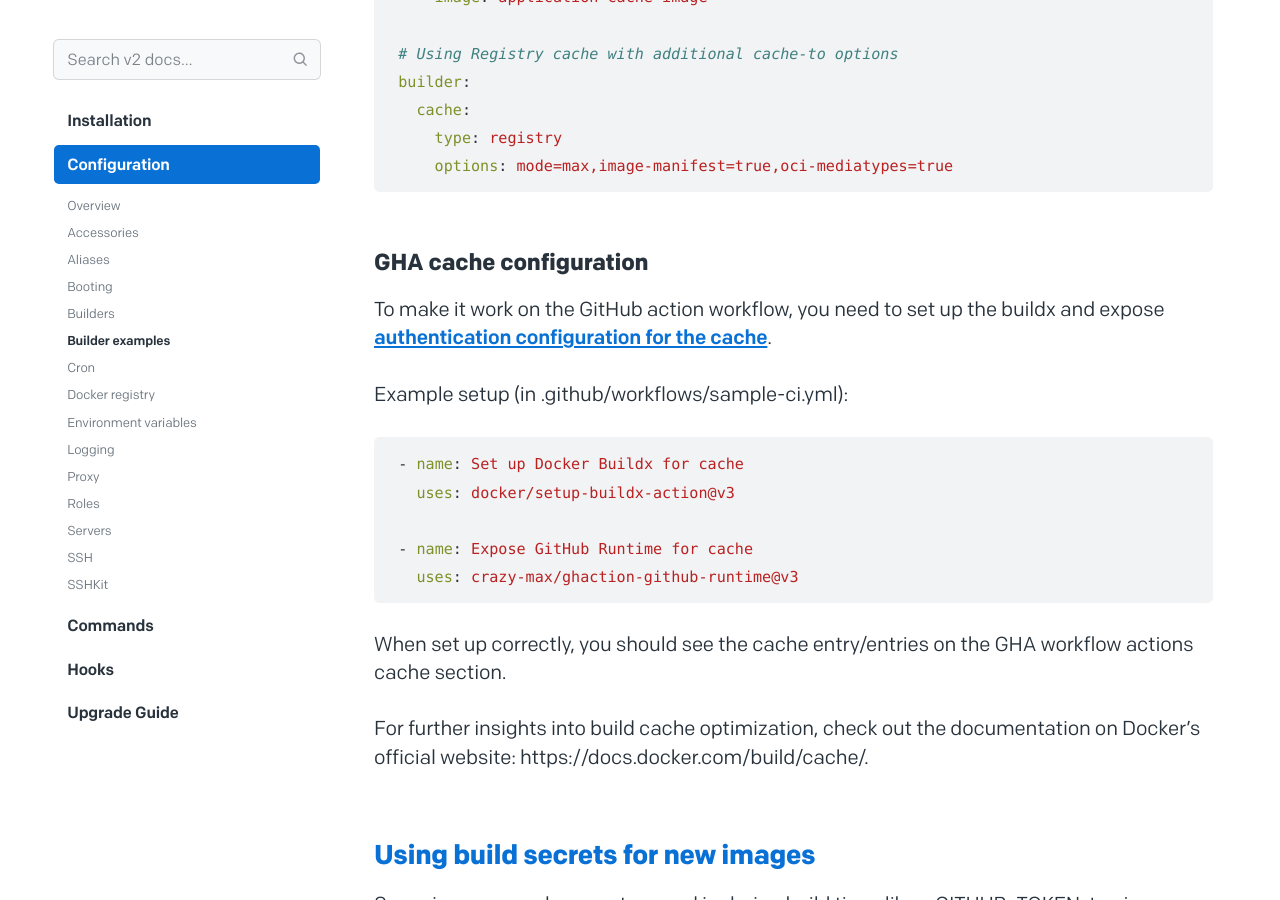
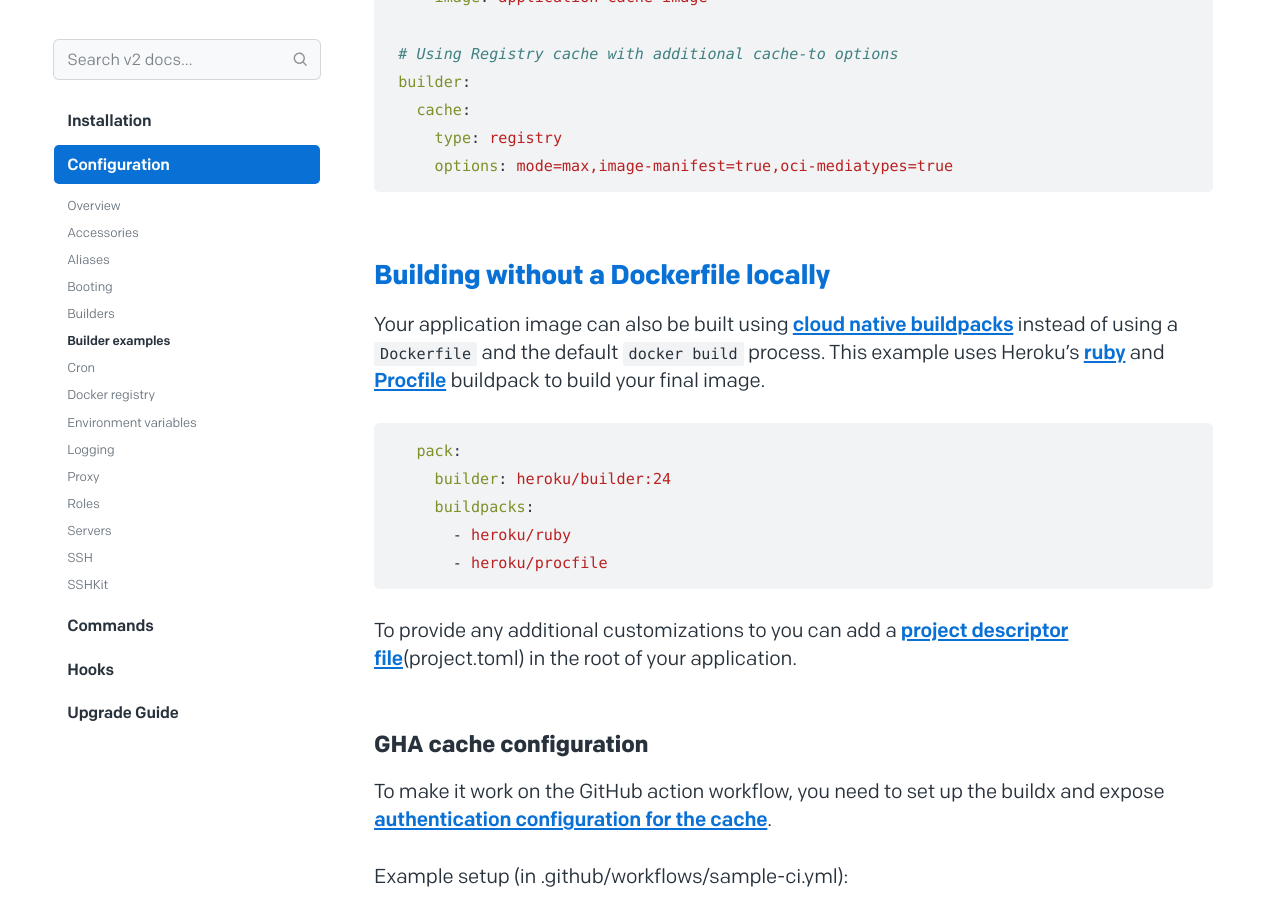
Before and after one commit to basecamp/kamal-site, a Jekyll site: the page built from docs/configuration/builder-examples.md, in a window 1280 px wide and 900 px high, scrolled down 2777 px. Built offline with Jekyll 4.4.1, drawn with Linux system fonts in a browser that asks for light colours.

Commit message:
Add a builder example section about buildpacks

````diff
--- a/docs/configuration/builder-examples.md
+++ b/docs/configuration/builder-examples.md
@@ -91,6 +91,20 @@ builder:
     options: mode=max,image-manifest=true,oci-mediatypes=true
 ```
 
+## [Building without a Dockerfile locally](#building-without-a-dockerfile-locally)
+
+Your application image can also be built using [cloud native buildpacks](https://buildpacks.io/) instead of using a `Dockerfile` and the default `docker build` process. This example uses Heroku's [ruby](https://github.com/heroku/heroku-buildpack-ruby) and [Procfile](https://github.com/heroku/buildpacks-procfile) buildpack to build your final image.
+
+``` yaml
+  pack:
+    builder: heroku/builder:24
+    buildpacks:
+      - heroku/ruby
+      - heroku/procfile
+```
+
+To provide any additional customizations to you can add a [project descriptor file](https://buildpacks.io/docs/for-app-developers/how-to/build-inputs/use-project-toml/)(project.toml) in the root of your application.
+
 ### [GHA cache configuration](#gha-cache-configuration)
 
 To make it work on the GitHub action workflow, you need to set up the buildx and expose [authentication configuration for the cache](https://docs.docker.com/build/cache/backends/gha/#authentication).
````
